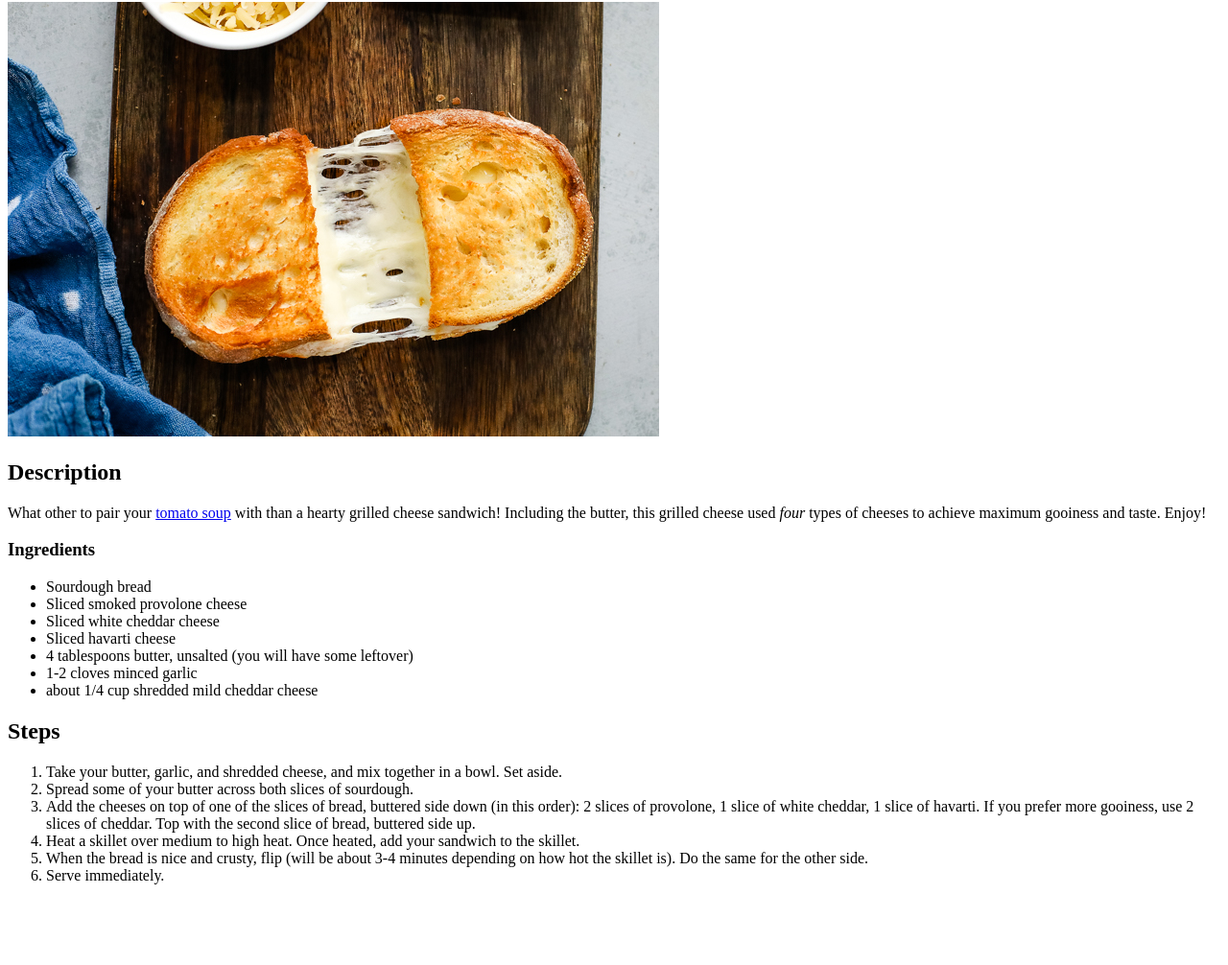
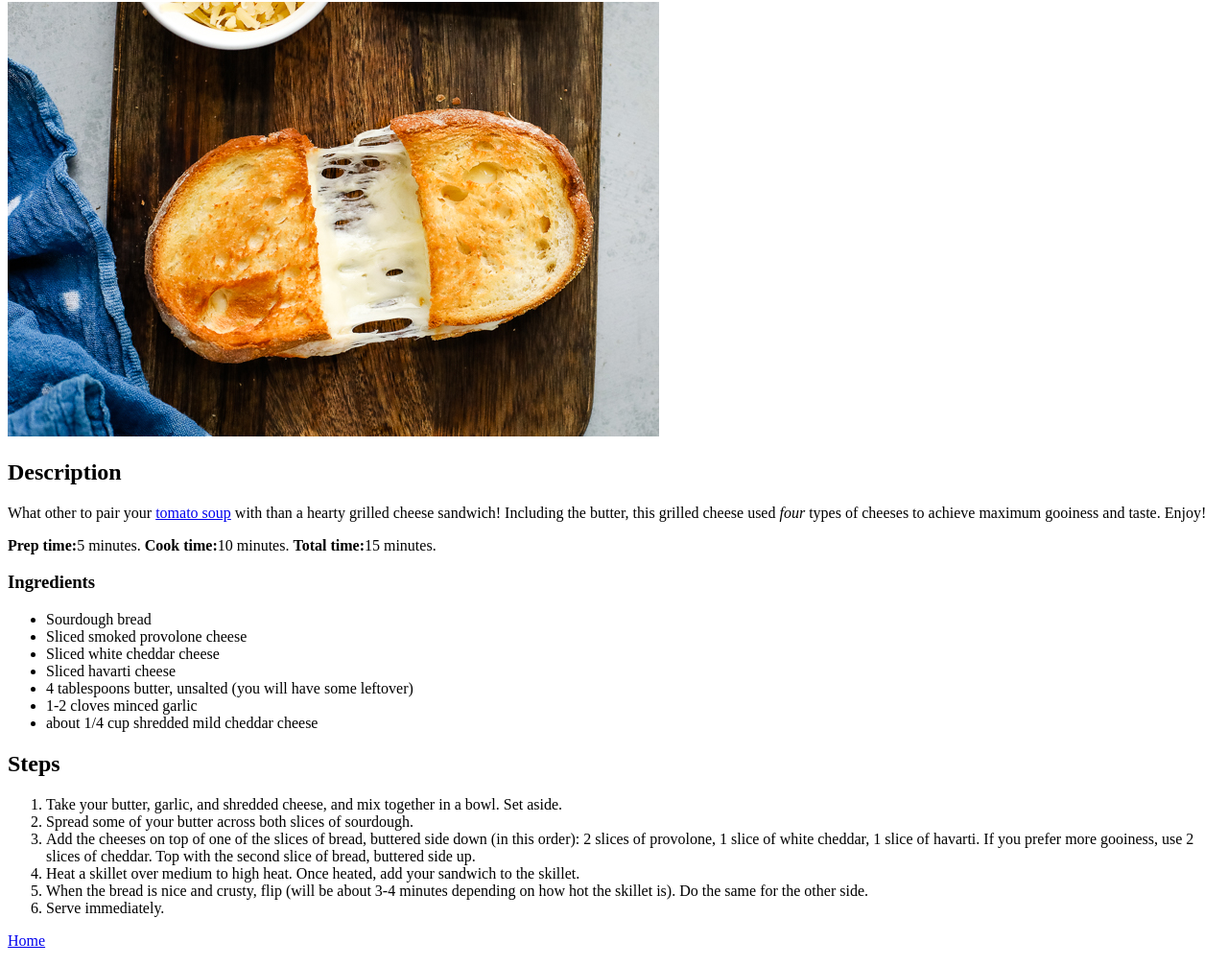
Before and after one commit to nbaker2/odin-recipes, a plain HTML site: page recipes/grilled-cheese.html in a window 1280 px wide. Shown: the part 78-1084 px from the top of the page at 96% size. Before the commit the page ends 1016 px from the top, so only its background shows below. Drawn offline with Linux system fonts and the light colour scheme.

Commit message:
Create links to each page on homepage
While going over the site, I noticed that there was no link to go back
to index.html. Added a link to each page that redirects back to the
homepage of the website. Also added a link to the new pb&j page on
index.html.

```diff
--- a/recipes/grilled-cheese.html
+++ b/recipes/grilled-cheese.html
@@ -8,11 +8,14 @@
 <body>
   <h1>Grilled Cheese Sandwich</h1>
   <p>
-    <img src="../images/cheese.jpg" alt="">
+    <img src="../images/cheese.jpg" alt="grilled cheese sandwich.">
   </p>
   <p>
     <h2>Description</h2>
     What other to pair your <a href="./roasted-red-pepper.html">tomato soup</a> with than a hearty grilled cheese sandwich! Including the butter, this grilled cheese used <em>four</em> types of cheeses to achieve maximum gooiness and taste. Enjoy!
+  </p>
+  <p>
+    <strong>Prep time:</strong>5 minutes. <strong>Cook time:</strong>10 minutes. <strong>Total time:</strong>15 minutes.
   </p>
   <p>
     <h3>Ingredients</h3>
@@ -37,5 +40,8 @@
       <li>Serve immediately.</li>
     </ol>
   </p>
+  <p>
+    <a href="../index.html">Home</a>
+  </p>
 </body>
 </html>
```
Also changed, not shown: index.html (+1 -0 lines), recipes/roasted-red-pepper.html (+3 -0 lines).
